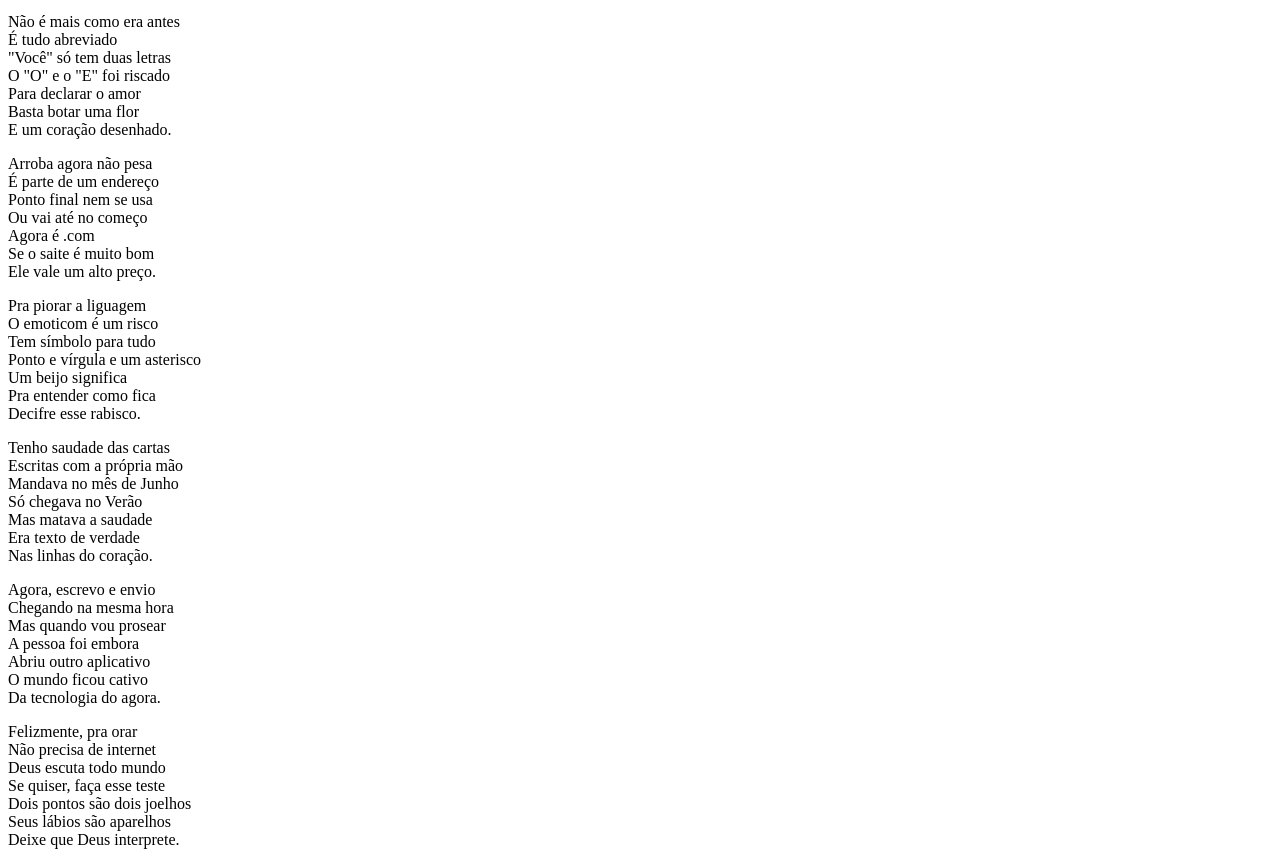
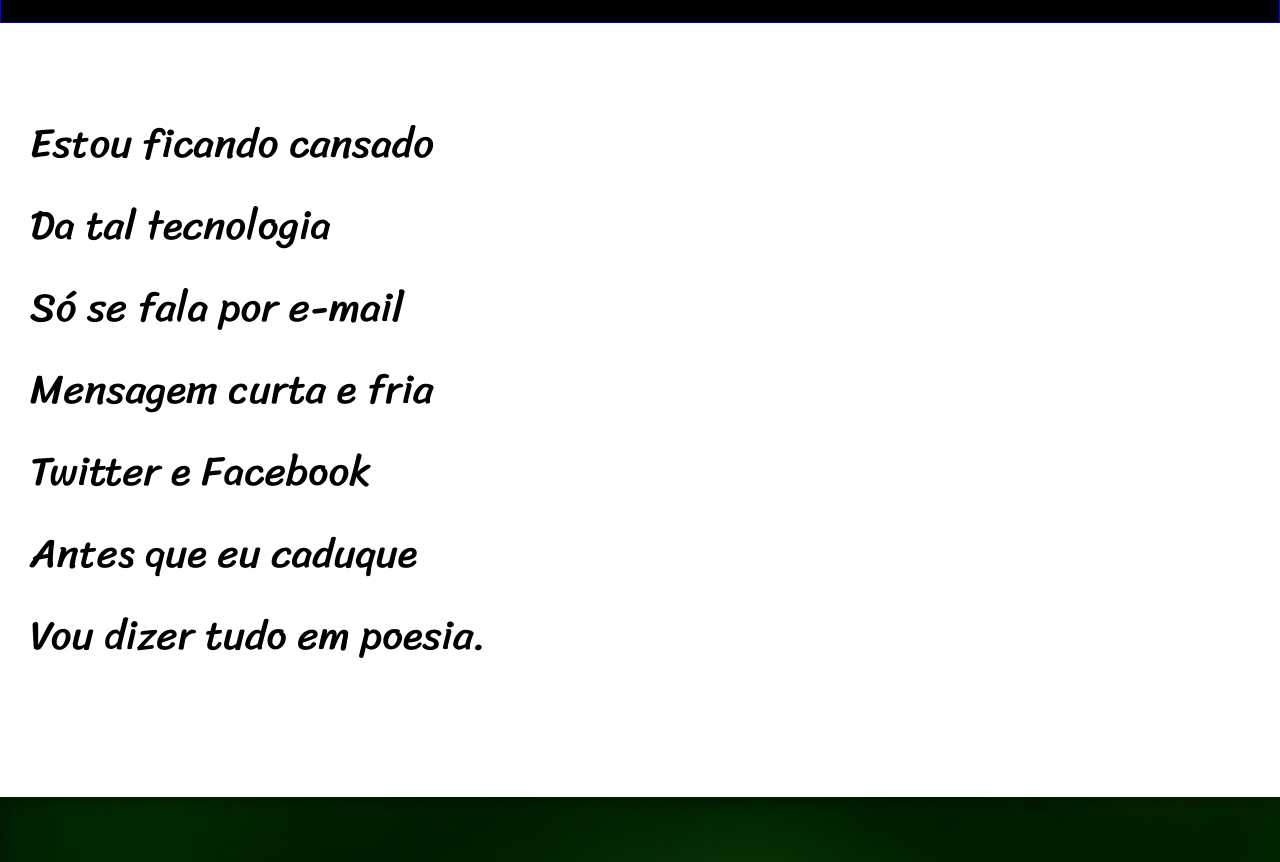
Before and after one commit to yurivianadev/projeto-cordel, a plain HTML site: page index.html in a window 1280 px wide. Shown: the part 243-1105 px from the top of the page. Drawn offline with Linux system fonts and the light colour scheme; the site is published under a folder, as on GitHub Pages, so addresses that start at the root find nothing.

Commit message:
integrando o estilo

```diff
--- a/estilo/style.css
+++ b/estilo/style.css
@@ -81,10 +81,10 @@ section p{
 }
 
 #q1{
-    background-image: url('/imagens/background001.jpg');
+    background-image: url('../imagens/background001.jpg');
 }
 #q2{
-    background-image: url('/imagens/background002.jpg');
+    background-image: url('../imagens/background002.jpg');
 }
 
 section.imagem > p{
--- a/index.html
+++ b/index.html
@@ -4,7 +4,7 @@
     <meta charset="UTF-8">
     <meta name="viewport" content="width=device-width, initial-scale=1.0">
     <title>Projeto Cordel</title>
-    <link rel="stylesheet" href="/estilo/style.css">
+    <link rel="stylesheet" href="estilo/style.css">
 </head>
 <body>
     <header>
```
